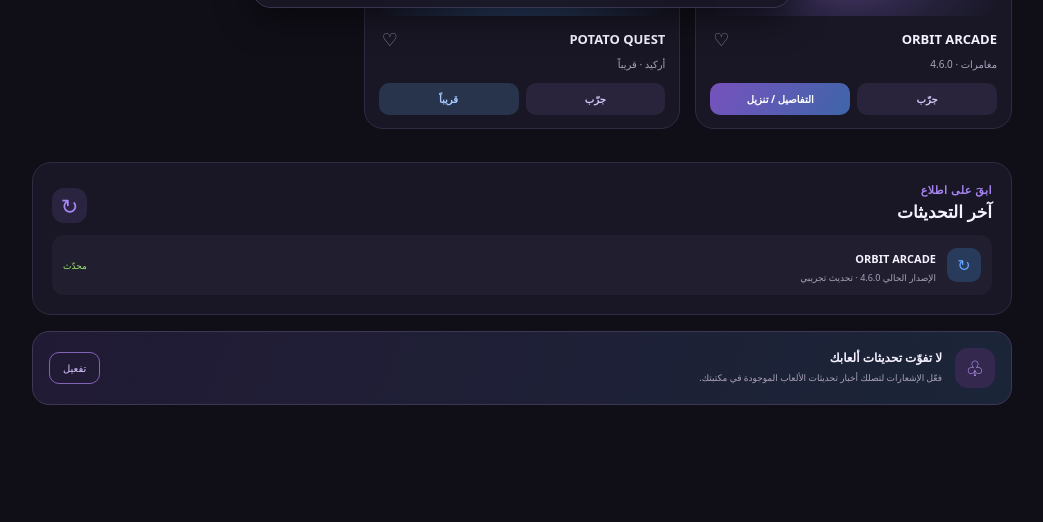
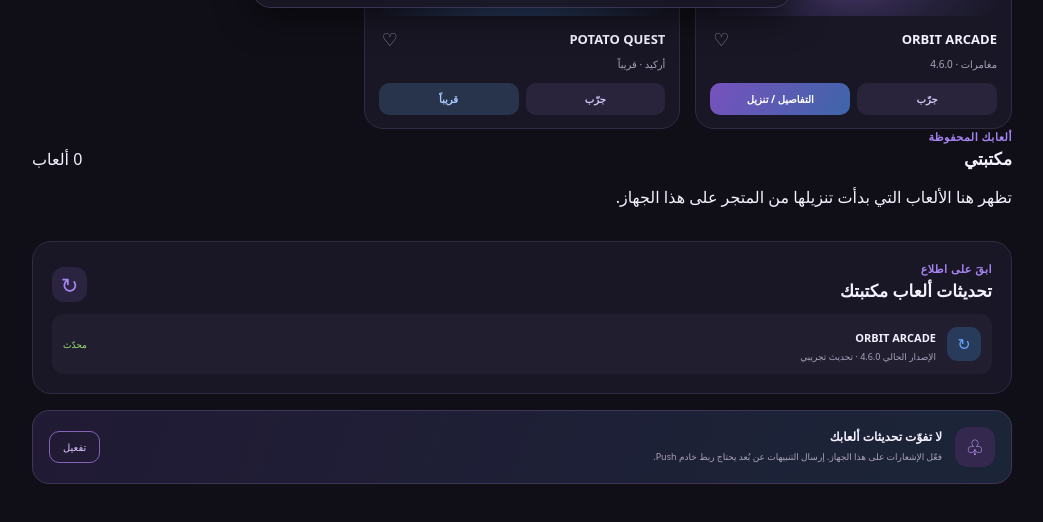
Before and after one commit to nonabeso977-bot/potato-hub, a plain HTML site: page index.html in a window 1280 px wide. Shown: the part 772-1294 px from the top of the page, without its empty margins (118-1161 px from the left). Drawn offline with nearby package versions, Linux system fonts and the light colour scheme; a web font is replaced by a local one.

Commit message:
Add a dedicated games library section

```diff
--- a/index.html
+++ b/index.html
@@ -18,7 +18,7 @@
         <span>POTATO <b>HUB</b></span>
       </a>
       <div class="top-actions">
-        <button class="icon-button" id="notificationsButton" aria-label="الإشعارات" title="الإشعارات">
+        <button class="icon-button" id="notificationsButton" aria-label="التحديثات" title="التحديثات">
           <span aria-hidden="true">♧</span><i class="notification-dot" id="notificationDot"></i>
         </button>
         <button class="icon-button" id="themeToggle" aria-label="تغيير المظهر" title="تغيير المظهر">☼</button>
@@ -58,9 +58,18 @@
       </section>
       <section class="game-grid" id="gameGrid" aria-live="polite"></section>
 
+      <section class="library-panel" id="library">
+        <div class="section-heading compact">
+          <div><p class="eyebrow">ألعابك المحفوظة</p><h2>مكتبتي</h2></div>
+          <span class="library-count" id="libraryCount">0 ألعاب</span>
+        </div>
+        <p class="library-note">تظهر هنا الألعاب التي بدأت تنزيلها من المتجر على هذا الجهاز.</p>
+        <div id="libraryList" class="library-list"></div>
+      </section>
+
       <section class="updates-panel" id="updates">
         <div class="section-heading compact">
-          <div><p class="eyebrow">ابقَ على اطلاع</p><h2>آخر التحديثات</h2></div>
+          <div><p class="eyebrow">ابقَ على اطلاع</p><h2>تحديثات ألعاب مكتبتك</h2></div>
           <span class="update-icon">↻</span>
         </div>
         <div id="updatesList" class="updates-list"></div>
@@ -68,7 +77,7 @@
 
       <section class="notification-banner">
         <div class="notification-symbol">♧</div>
-        <div class="notification-copy"><h3>لا تفوّت تحديثات ألعابك</h3><p>فعّل الإشعارات لتصلك أخبار تحديثات الألعاب الموجودة في مكتبتك.</p></div>
+        <div class="notification-copy"><h3>لا تفوّت تحديثات ألعابك</h3><p>فعّل الإشعارات على هذا الجهاز. إرسال التنبيهات عن بُعد يحتاج ربط خادم Push.</p></div>
         <button class="secondary-button" id="enableNotifications">تفعيل</button>
       </section>
     </main>
```
